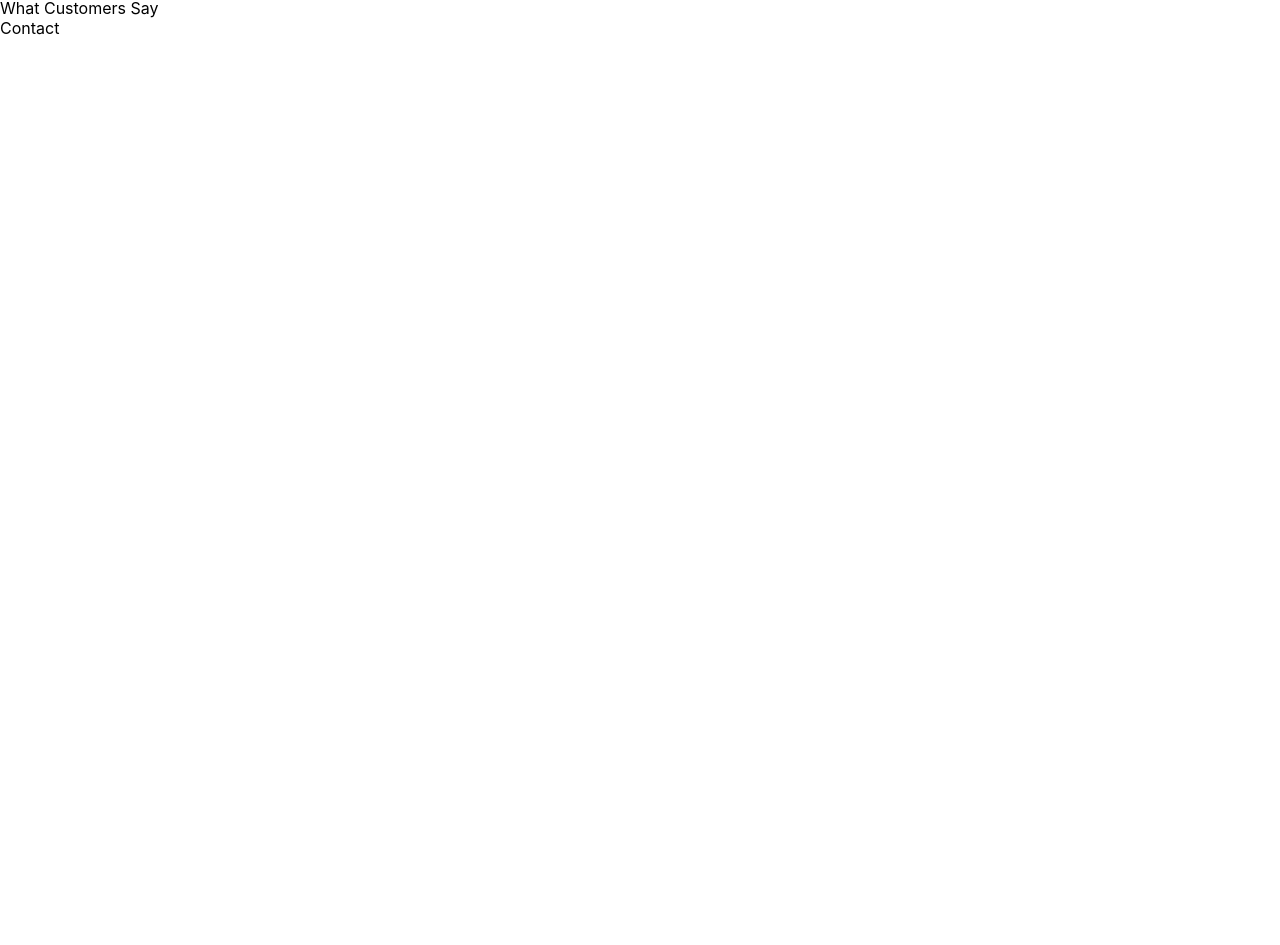
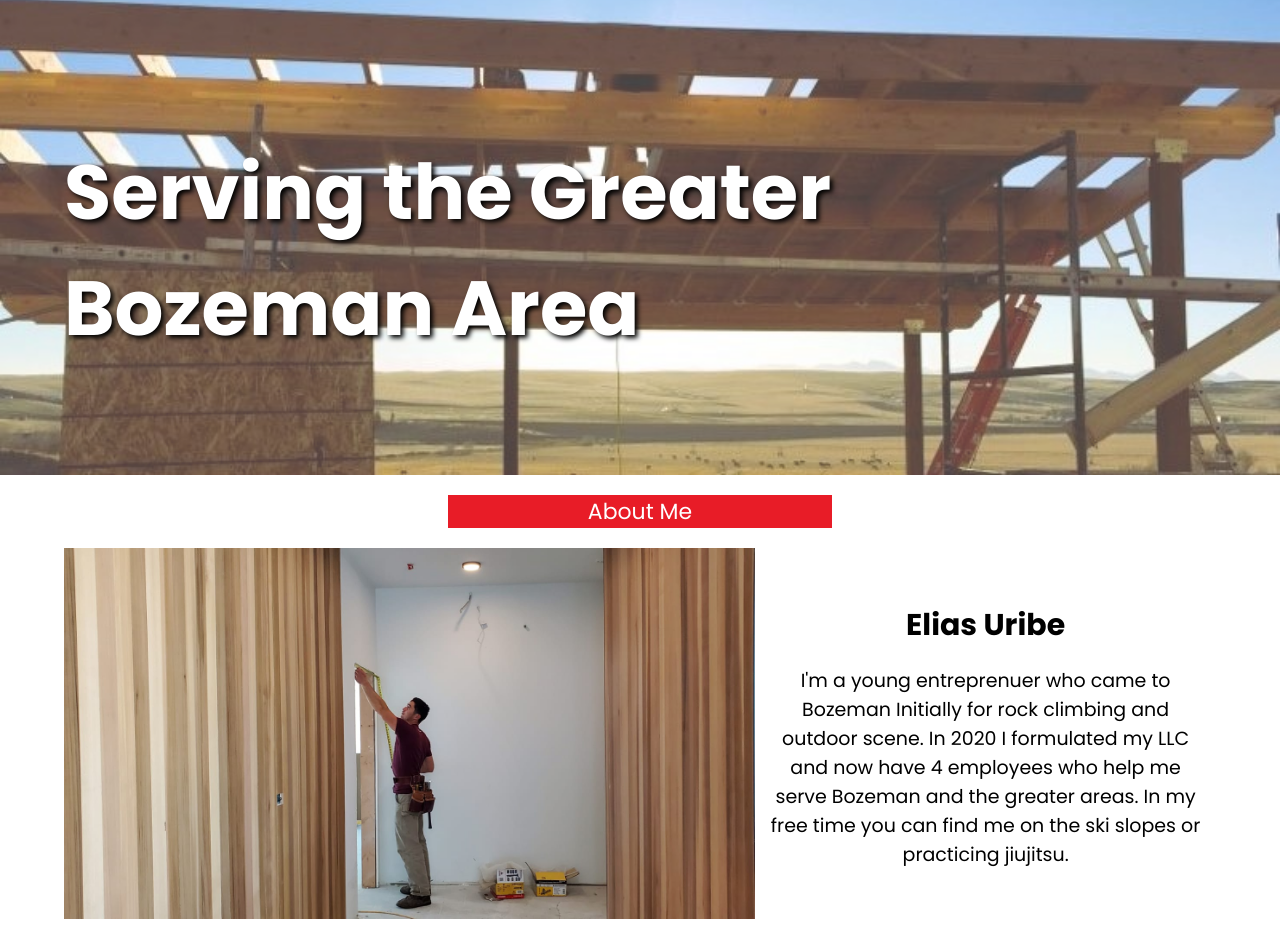
Before and after one commit to MalcolmWeaver/sun-road-elias, a React (Create React App) app: page / in a window 1280 px wide. Shown: the part 135-1080 px from the top of the page. Before the commit the page ends 800 px from the top, so only its background shows below. Built offline with nearby package versions, Linux system fonts and the light colour scheme.

Commit message:
Added Title and About

```diff
--- a/src/App.css
+++ b/src/App.css
@@ -1,6 +1,35 @@
+/* HEADER */
+.header-background-image-container {
+  background-color: #000;
+  -webkit-mask-size: auto auto;
+  mask-size: auto auto;
+  position: relative;
+  padding-bottom: 20px;
+  background-color: #ffffff;
+  /* border-bottom: 1px solid #e81c27; */
+}
 
+.header-background-image {
+  height: auto;
+  vertical-align: top;
+  width: 100%;
+  opacity: .75;
+}
 
-
+.background-text {
+  color: #fff;
+  font-size: clamp(2rem,6vw,6rem);
+  font-weight: 700;
+  left: 50%;
+  max-height: 60%;
+  position: absolute;
+  text-shadow: 3px 3px 5px rgba(0,0,0,1);
+  top: 50%;
+  transform: translate(-50%,-20%);
+  width: 90%;
+  z-index: 1;
+  font-family: 'Poppins', sans-serif;
+}
 
 /* NAVBAR */
 
@@ -10,8 +39,8 @@
 .navbar-content-area {
   background-color: #ffffff;
   height: 100px;
-  width: 85%;
-  padding: 1% 5% 0px 10%;
+  width: 90%;
+  padding: 1% 5% 1% 5%;
 }
 
 .navbar-containers {
@@ -38,4 +67,66 @@
   color: #000;
 }
 
-/* Title  */
+/* About Me  */
+.about-me-title {
+  font-size: calc(6px + 2vmin);
+  font-weight: 500;
+  font-family: 'Poppins', sans-serif;
+  text-align: center;
+  background-color: #e81c27;
+  width: 30%;
+  margin: 0 auto;
+  color: #ffffff;
+}
+
+.about-me-and-image-container {
+  display: flex;
+  /* flex-direction: row; */
+  justify-content: center;
+  align-items: center;
+  margin: 20px 5% 20px 5%;
+  /* width: 100%; */
+}
+
+@media (max-width: 1122px) {
+  .about-me-and-image-container {
+    flex-direction: column;
+  }
+
+  .about-me-image-container {
+    flex: row;
+  }
+}
+
+.about-me-text-container {
+  display: flex;
+  flex-direction: column;
+  flex:2;
+}
+
+.about-me-bold-text {
+  text-align: center;
+  font-size: calc(6px + 3vmin);
+  font-weight: 600;
+  font-family: 'Poppins', sans-serif;
+  margin: 2% 2% 2% 2%;
+}
+
+.about-me-text {
+  text-align: center;
+  font-size: calc(3px + 2vmin);
+  font-weight: 500;
+  font-family: 'Poppins', sans-serif;
+  margin: 2% 2% 2% 2%;
+}
+
+.about-me-image-container {
+  max-height: 100%;
+  flex: 3;
+}
+
+.about-me-image {
+  max-height: 100%;
+  max-width: 100%;
+  object-fit: contain;
+}
--- a/src/App.js
+++ b/src/App.js
@@ -2,6 +2,8 @@
 import './App.css';
 
 import HeaderTitleNav from './components/HeaderTitleNav';
+import AboutMe from './components/AboutMe';
+import CustomersSay from './components/CustomersSay';
 
 function App() {
   return (
@@ -11,8 +13,8 @@ function App() {
 
       {/* Main Section */}
       <main className="main">
-        <section id="about">About Me</section>
-        <section id="customers-say">What Customers Say</section>
+        <AboutMe />
+        <CustomersSay />
         <section id="contact">Contact</section>
       </main>
     </div>
--- /dev/null
+++ b/src/components/AboutMe.js
@@ -0,0 +1,27 @@
+import '../App.css';
+import AboutMeImage from '../assets/elias_working.jpeg';
+
+function AboutMe() {
+    return (
+        <section id="about">
+          <div className="about-me-title">
+            About Me
+          </div>
+          <div className="about-me-and-image-container">
+            <div className="about-me-image-container">
+                <img src={AboutMeImage} className="about-me-image"></img>
+            </div>
+            <div className="about-me-text-container">
+                <div className="about-me-bold-text">
+                    Elias Uribe
+                </div>
+                <div className="about-me-text">
+                    I'm a young entreprenuer who came to Bozeman Initially for rock climbing and outdoor scene. In 2020 I formulated my LLC and now have 4 employees who help me serve Bozeman and the greater areas. In my free time you can find me on the ski slopes or practicing jiujitsu.
+                </div>
+            </div>
+          </div>
+        </section>
+    );
+}
+
+export default AboutMe
--- /dev/null
+++ b/src/components/CustomersSay.js
@@ -0,0 +1,9 @@
+import '../App.css';
+
+function CustomersSay() {
+    return (
+        <section id="customers-say">What Customers Say</section>
+    )
+}
+
+export default CustomersSay
--- a/src/components/HeaderTitleNav.js
+++ b/src/components/HeaderTitleNav.js
@@ -1,10 +1,17 @@
 import '../App.css';
 import Navbar from './Navbar.js';
+import backgroundImage from '../assets/roof_landscape_wide_background_touched.jpeg';
 
 function HeaderTitleNav(){
     return (
-      <header className="header-title-nav">
-        <Navbar />
+      <header>
+        <div className="header-background-image-container">
+          <Navbar />
+          <img src={backgroundImage} className="header-background-image"></img>
+          <div className="background-text">
+            Serving the Greater Bozeman Area
+          </div>
+        </div>
       </header>
     )
 }
```
Also changed, not shown: src/assets/roof_landscape_wide_background_touched.jpeg (added).
